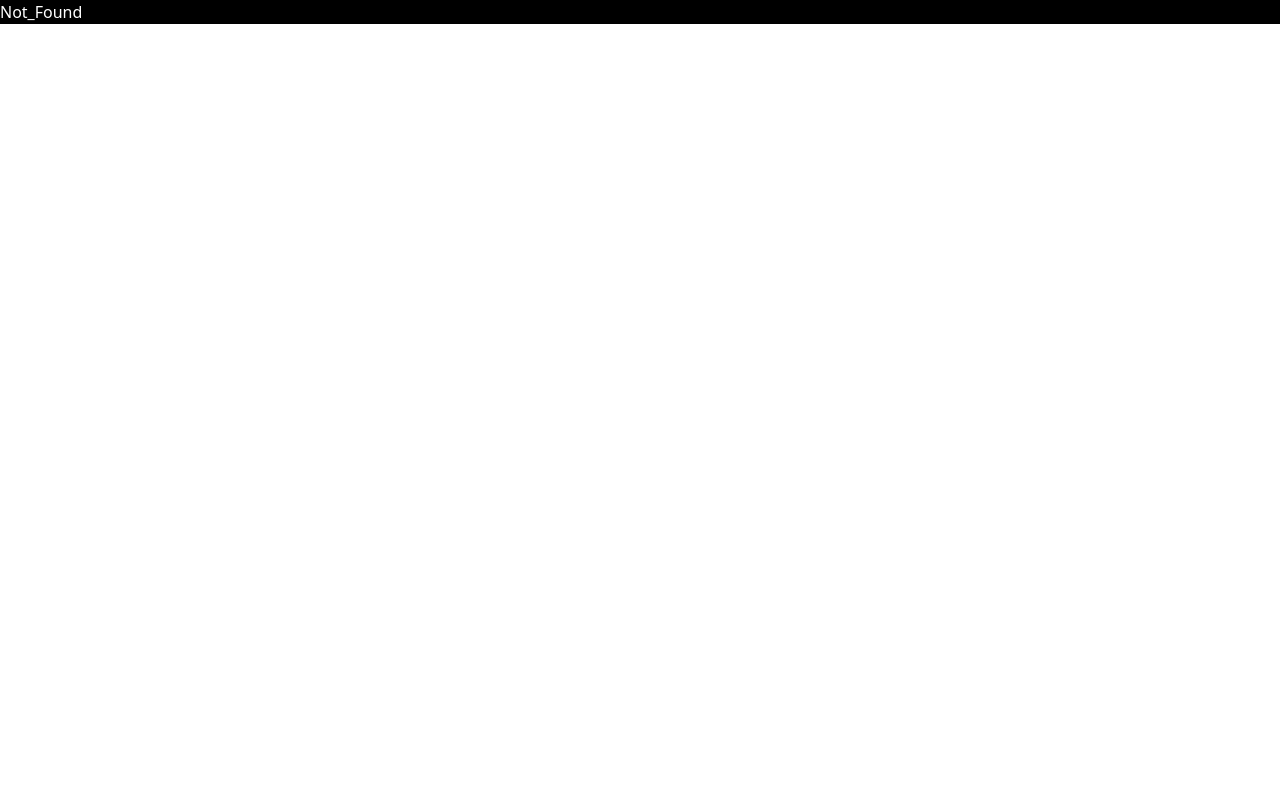
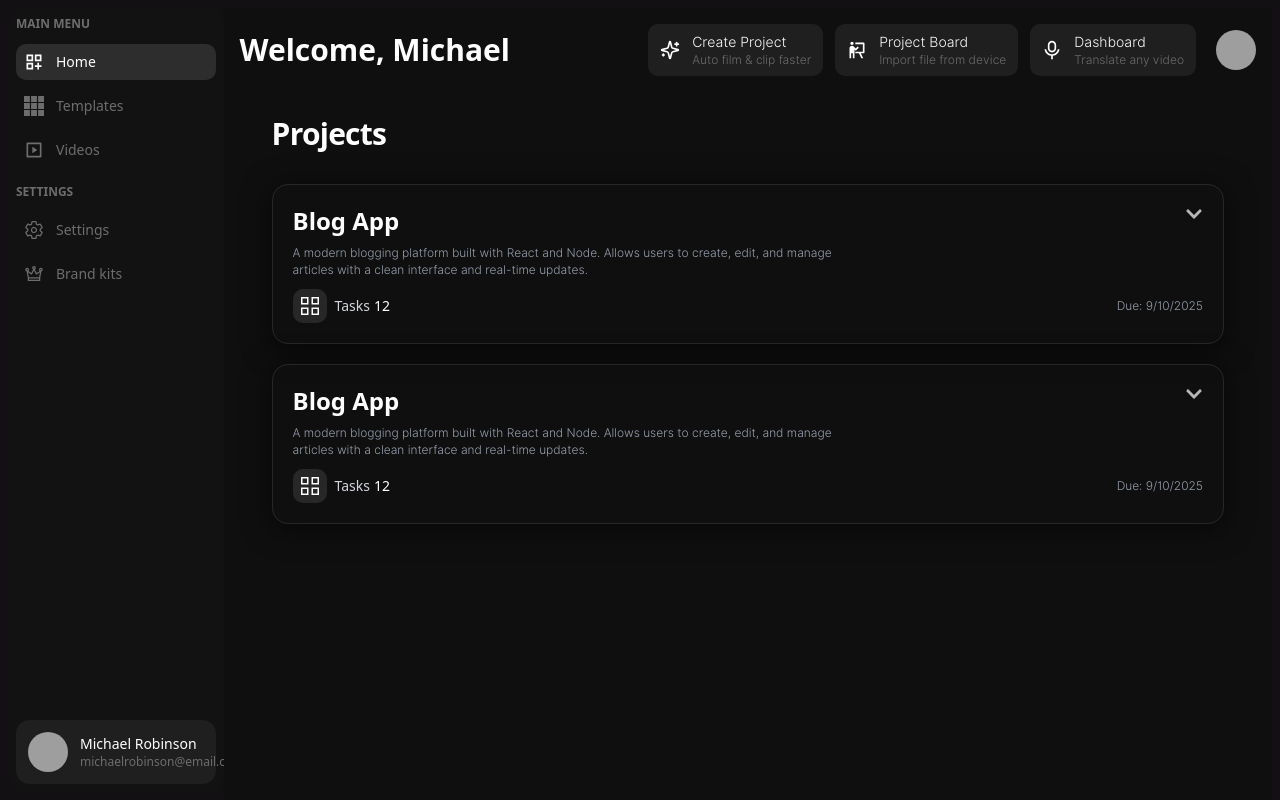
Before and after one commit to SaqibFarhanProgrammer/Doable-Task-Manager, a React (Vite) app: page /work/project in a window 1280 px wide. Built offline with nearby package versions, Linux system fonts and the light colour scheme; grey boxes are pictures that could not be loaded.

Commit message:
add files

```diff
--- a/src/App.tsx
+++ b/src/App.tsx
@@ -29,7 +29,7 @@ const App = () => {
         <Route path="/login" element={<LoginPage />} />
         <Route path="/signup" element={<SignupPage />} />
         <Route path="/signup" element={<SignupPage />} />
-        <Route path="/work" element={<Web_App />} />
+        <Route path="/work/*" element={<Web_App />} />
         <Route path="*" element={<Not_Found />} />
       </Routes>
     </div>
--- a/src/Web-App/management/Main.tsx
+++ b/src/Web-App/management/Main.tsx
@@ -1,20 +1,16 @@
+import { Route, Routes } from "react-router-dom"
 import Main_Navbar from "../main_navbar/Main_Navbar"
-import  Projects_card  from "@/components/Projects_card"
+import Projects from "./sections/Projects/Projects"
+import Board from "./sections/Board/Board"
 
 function Main() {
   return (
     <div className="w-[83vw] h-[99vh] bg-[#0f0f0f] text-white overflow-y-auto">
       <Main_Navbar />
-
-      <div className="px-12 flex flex-col gap-5 py-6">
-        <h1 className="text-5xl font-semibold mb-8 tracking-tight">Projects</h1>
-        <Projects_card/>
-        <Projects_card/>
-        <Projects_card/>
-        <Projects_card/>
-        <Projects_card/>
-        <Projects_card/>
-      </div>
+      <Routes>
+        <Route path="project" element={<Projects />} />
+        <Route path="board" element={<Board />} />
+      </Routes>
     </div>
   )
 }
--- /dev/null
+++ b/src/Web-App/management/sections/Board/Board.tsx
@@ -0,0 +1,8 @@
+
+function Board() {
+  return (
+    <div>Noard</div>
+  )
+}
+
+export default Board
--- /dev/null
+++ b/src/Web-App/management/sections/Projects/Projects.tsx
@@ -0,0 +1,14 @@
+import Projects_card from "@/components/Projects_card";
+
+function Projects() {
+  return (
+    <div className="px-12 flex flex-col gap-5 py-6">
+      <h1 className="text-3xl font-semibold mb-3 tracking-tight">Projects</h1>
+
+      <Projects_card />
+      <Projects_card />
+    </div>
+  );
+}
+
+export default Projects;
```
